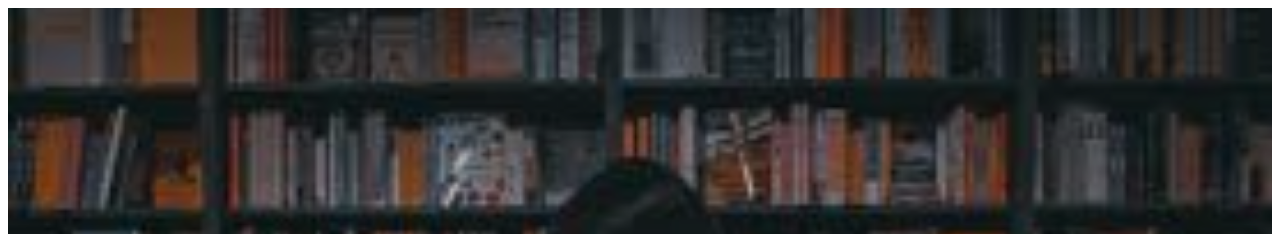
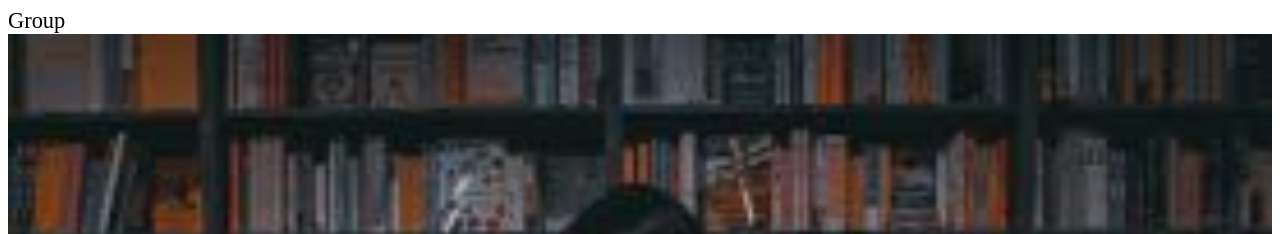
Before and after one commit to HabtamneshMarye/individual-web, a plain HTML site: page index.html in a window 1280 px wide. Shown: the top 234 px of the page. Drawn offline with Linux system fonts and the light colour scheme.

Commit message:
individual blog files

```diff
--- a/index.html
+++ b/index.html
@@ -7,6 +7,9 @@
     <link rel="stylesheet" href="style.css">
 </head>
 <body>
+  <div class="navigation">
+    <a href="https://bookish-bookclub.netlify.app/"id="group">Group</a>
+  </div>
     <div class="blog-page">
     <div class="main-page">
     <img src="images/reader-img.jpeg" alt="reader-girl" id="girl-img">
@@ -63,7 +66,7 @@
      traditional roles or assert our freedom, it seems like there's always an
      underlying expectation for us to "return to our place."
      </p>
-     <p id="">
+     <p>
     In my view, this is a dynamic I see in many relationships today,
     including those in my community. For example, women can achieve
     so much in their careers, but there is still pressure to maintain
--- a/style.css
+++ b/style.css
@@ -1,7 +1,12 @@
 .blog-page{
 display: block;
 }
-
+#group{
+    position:relative;
+    text-decoration: none;
+    color:black;
+    font-size: 140%;
+}
 
 #girl-img{
     width: 100%;
```
